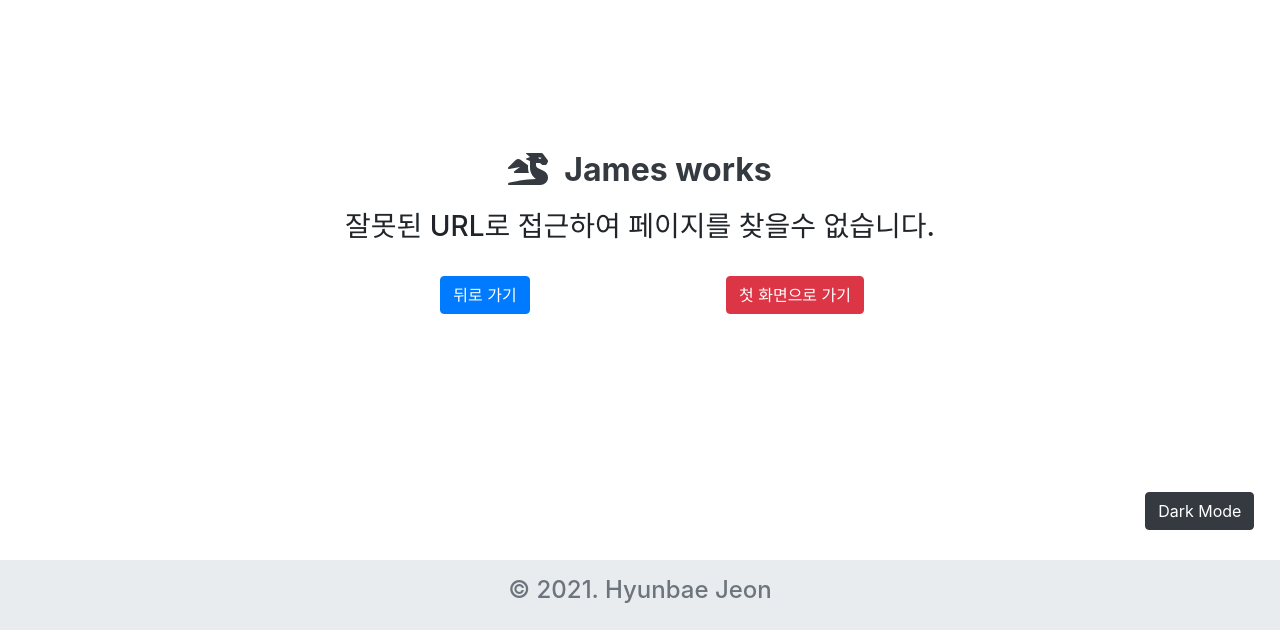
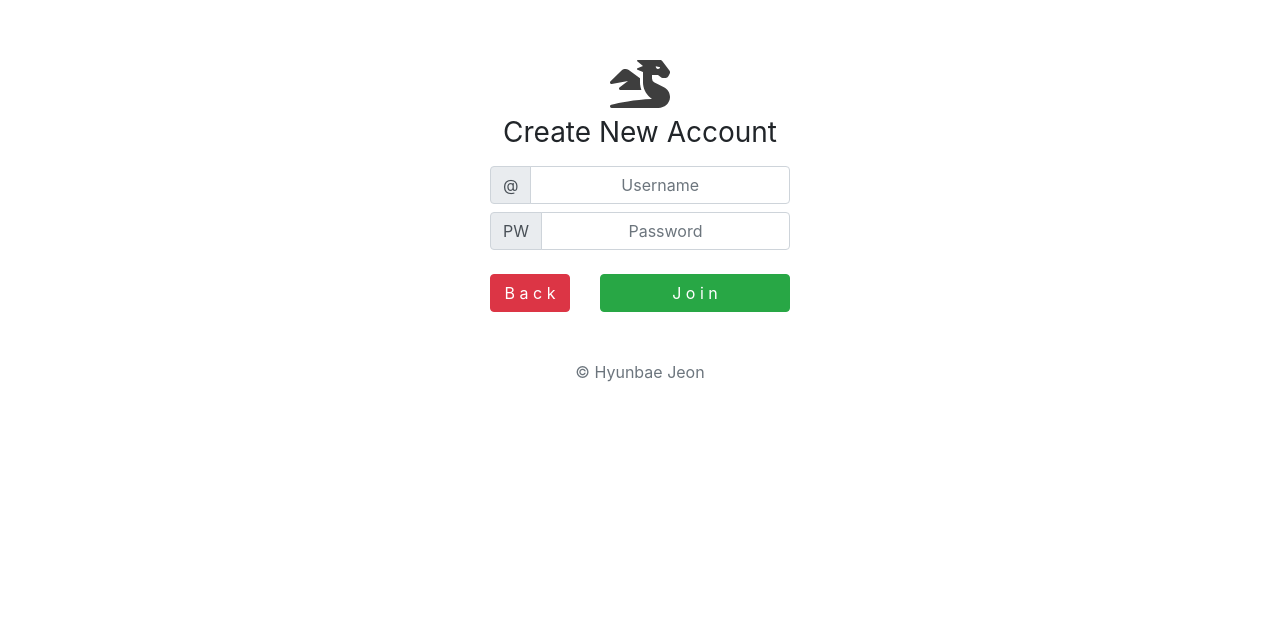
Before and after one commit to Hyunbae89/my_portfolio, a React (Create React App) app in the folder client/: page /accounts in a window 1280 px wide. Shown: the part 170-800 px from the top of the page. Built offline with nearby package versions, Linux system fonts and the light colour scheme.

Commit message:
Renewal to login Session 1. Add password to USERS Table for database [MySQL] 2. Create join page 3. API connection for join and login 4. Debug

```diff
--- a/client/src/app/Start.js
+++ b/client/src/app/Start.js
@@ -1,5 +1,5 @@
 import React from "react";
-
+import {Link} from "react-router-dom";
 import { faDragon } from "@fortawesome/free-solid-svg-icons";
 import { FontAwesomeIcon } from "@fortawesome/react-fontawesome";
 import api from "../lib/api";
@@ -9,13 +9,13 @@ export class Start extends React.Component {
     constructor(props) {
         super(props);
         this.state ={
-            id: null,
             name:'',
+            password:'',
             guest_check: false,
 
         };
         this.guestCheck = this.guestCheck.bind(this);
-        this.changeName = this.changeName.bind(this);
+        this.changeInputValue = this.changeInputValue.bind(this);
         this.handleFormSubmit = this.handleFormSubmit.bind(this);
     }
 
@@ -23,47 +23,72 @@ export class Start extends React.Component {
     guestCheck(e){
         const checked = e.target.checked;
         const username = document.getElementById('input_nickname');
+        const password = document.getElementById('input_password');
         const check = document.getElementById('check_guest');
 
         if (checked){
             username.setAttribute("disabled","");
             username.setAttribute("placeholder","Guest");
             username.setAttribute("value","Guest");
+
+            password.setAttribute("disabled","");
+            password.setAttribute("placeholder","*********");
+            password.setAttribute("value","Guest");
+
             check.setAttribute("checked","");
             this.setState({guest_check : true});
         }else{
             username.removeAttribute("disabled");
             username.setAttribute("placeholder","Username");
             username.setAttribute("value","");
+
+            password.removeAttribute("disabled");
+            password.setAttribute("placeholder","Password");
+            password.setAttribute("value","");
+
             check.removeAttribute("checked");
             this.setState({guest_check : false});
         }
     }
 
-    changeName(e){
-        const text = e.target.value;
-        this.setState(()=>{
-            return {name : text}
-        });
+    changeInputValue(e){
+        const name = e.target.name;
+        const value = e.target.value;
+
+        if(name === "name"){
+            this.setState(()=>{
+                return { name : value}
+            });
+        }else{
+            this.setState(()=>{
+                return { password : value}
+            });
+        }
     }
 
     handleFormSubmit =(e)=>{
         e.preventDefault()
-        const data = { name: this.state.name };
+        const data = {
+            name: this.state.name,
+            password : this.state.password
+        };
         const guest_check = this.state.guest_check;
 
 
         if(guest_check){
             this.props.history.push('/user/guest');
         }else{
-            api.postUser(data).catch(error =>{
+
+            api.postLogin(data).catch(error =>{
                 console.log(error)
-            }).then(
-                response => {
-                    let id = response.data.insertId;
+            }).then(response =>{
+                let id = response.data.id;
+                if(response.data.id){
                     this.props.history.push('/user/'+id);
+                }else{
+                    alert("잘못 입력하셨습니다.")
                 }
-            )
+            })
         }
     }
 
@@ -74,12 +99,19 @@ export class Start extends React.Component {
                     <FontAwesomeIcon className="fa-start mb-2" icon={faDragon} />
                     <h3 className="mb-3 font-weight-normal">Welcome in</h3>
 
-                    <div className="input-group flex-nowrap mb-4">
+                    <div className="input-group mb-2">
                         <div className="input-group-prepend">
-                            <span className="input-group-text" id="addon-wrapping">@</span>
+                            <span className="input-group-text" id="addon-wrapping-user-name">@</span>
                         </div>
-                        <input type="text" className="form-control text-center" name="name" value={this.state.name}  id="input_nickname" placeholder="Username" aria-label="Username"
-                               onChange={this.changeName} aria-describedby="addon-wrapping" required/>
+                        <input type="text" className="form-control text-center" name="name" value={this.state.name}  id="input_nickname" placeholder="Username" aria-label="UserName"
+                               onChange={this.changeInputValue} aria-describedby="addon-wrapping-user-name" required/>
+                    </div>
+                    <div className="input-group mb-4">
+                        <div className="input-group-prepend">
+                            <span className="input-group-text" id="addon-wrapping-password">PW</span>
+                        </div>
+                        <input type="password" className="form-control text-center" name="password" value={this.state.password} id="input_password" placeholder="Password" aria-label="UserPassword"
+                               onChange={this.changeInputValue} aria-describedby="addon-wrapping-password" required/>
                     </div>
                     <div className="invalid-feedback"/>
 
@@ -90,8 +122,20 @@ export class Start extends React.Component {
                         </label>
                     </div>
 
-                    <div id="submit_user_area">
+                    <div className="mb-4" id="submit_user_area">
                         <button  className="btn btn-primary btn-block " type='submit' >Enter</button>
+                    </div>
+
+                    <div className="new_account_area">
+                        <div className='row'>
+                            <h5 className="col-7 text-center">New Account -> </h5>
+                            <div className="col-5">
+                                <Link to='/accounts' type='button' className="btn btn-success btn-block">
+                                    join
+                                </Link>
+                            </div>
+                        </div>
+
                     </div>
 
                     <p className="mt-5 mb-3 text-muted">© Hyunbae Jeon</p>
--- /dev/null
+++ b/client/src/app/Start_new_User.js
@@ -0,0 +1,97 @@
+import React from "react";
+import {Link} from "react-router-dom";
+import { faDragon } from "@fortawesome/free-solid-svg-icons";
+import { FontAwesomeIcon } from "@fortawesome/react-fontawesome";
+import api from "../lib/api";
+
+
+export class StartNewUser extends React.Component {
+    constructor(props) {
+        super(props);
+        this.state ={
+            name:'',
+            password:'',
+        };
+        this.changeInputValue = this.changeInputValue.bind(this);
+        this.handleFormSubmit = this.handleFormSubmit.bind(this);
+    }
+
+    changeInputValue(e){
+        const name = e.target.name;
+        const value = e.target.value;
+
+        if(name === "name"){
+            this.setState(()=>{
+                return { name : value}
+            });
+        }else{
+            this.setState(()=>{
+                return { password : value}
+            });
+        }
+    }
+
+    handleFormSubmit =(e)=>{
+        e.preventDefault()
+        const data = {
+            user_name: this.state.name,
+            user_password : this.state.password
+        };
+
+        api.postUser(data).catch(error =>{
+            console.log(error)
+        }).then(
+            response => {
+                console.log(response.data);
+                let id = response.data.insertId;
+                if(id){
+                    this.props.history.push('/user/'+id);
+                }else{
+                    alert("이미 사용자가 있습니다.")
+                }
+
+            }
+        )
+    }
+
+    render() {
+        return(
+            <div className="layer">
+                <form className="text-center form-signin " onSubmit={this.handleFormSubmit}>
+                    <FontAwesomeIcon className="fa-start mb-2" icon={faDragon} />
+                    <h3 className="mb-3 font-weight-normal">Create New Account</h3>
+
+                    <div className="input-group mb-2">
+                        <div className="input-group-prepend">
+                            <span className="input-group-text" id="addon-wrapping-user-name">@</span>
+                        </div>
+                        <input type="text" className="form-control text-center" name="name" value={this.state.name}  id="input_nickname" placeholder="Username" aria-label="UserName"
+                               onChange={this.changeInputValue} aria-describedby="addon-wrapping-user-name" required/>
+                    </div>
+                    <div className="input-group mb-4">
+                        <div className="input-group-prepend">
+                            <span className="input-group-text" id="addon-wrapping-password">PW</span>
+                        </div>
+                        <input type="password" className="form-control text-center" name="password" value={this.state.password} id="input_password" placeholder="Password" aria-label="UserPassword"
+                               onChange={this.changeInputValue} aria-describedby="addon-wrapping-password" required/>
+                    </div>
+                    <div className="invalid-feedback"/>
+
+                    <div id="submit_user_area">
+                        <div className="row">
+                            <div className="col-4">
+                                <Link to='/' className="btn btn-danger btn-block ">
+                                    B a c k
+                                </Link>
+                            </div>
+                            <div className="col-8">
+                                <button  className="btn btn-success btn-block " type='submit' >J o i n</button>
+                            </div>
+                        </div>
+                    </div>
+                    <p className="mt-5 mb-3 text-muted">© Hyunbae Jeon</p>
+                </form>
+            </div>
+        );
+    }
+}
--- a/client/src/lib/api.js
+++ b/client/src/lib/api.js
@@ -20,5 +20,8 @@ export class PortfolioRest{
     static async postUser(object){
         return await axios.post('users/', object, API_AUTH);
     }
+    static async postLogin(object){
+        return await axios.post('login/',object,  API_AUTH);
+    }
 }
 export default PortfolioRest;
--- a/client/src/role/common/MainBoard.js
+++ b/client/src/role/common/MainBoard.js
@@ -2,7 +2,7 @@ import React from "react";
 import {Link} from 'react-router-dom';
 
 export default function MainBoard(props){
-
+console.log(props)
     return (
         <div className='container'>
             <div className="text-center pt-4">
--- a/client/src/routers/RouteApp.js
+++ b/client/src/routers/RouteApp.js
@@ -2,6 +2,7 @@ import React from "react";
 import {BrowserRouter as Router, Route, Switch} from "react-router-dom";
 
 import {Start} from '../app/Start';
+import {StartNewUser} from '../app/Start_new_User';
 import {NestedRouter} from "./NestedRouter"
 
 
@@ -14,6 +15,7 @@ export class RouteApp extends React.Component{
             <Router>
                 <Switch>
                     <Route exact path='/' component={Start}/>
+                    <Route exact path='/accounts' component={StartNewUser}/>
                     <NestedRouter/>
 
                 </Switch>
```
Also changed, not shown: client/src/role/user/RootUser.js (+6 -3 lines), 1 other file (tests, documents, lock files or other folders).
